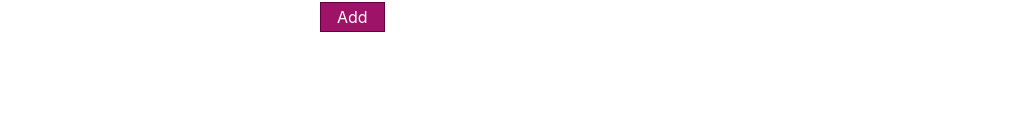
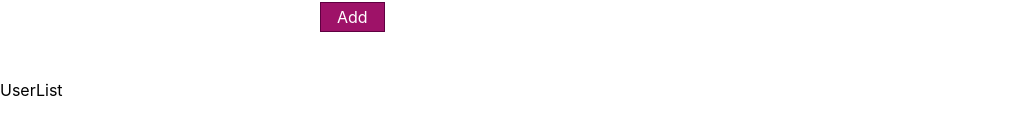
Before and after one commit to al-jabir/task-form, a React (Create React App) app: page / in a window 1280 px wide. Shown: the part 172-306 px from the top of the page, without its empty margins (0-1029 px from the left). Built offline with nearby package versions, Linux system fonts and the light colour scheme.

Commit message:
some add

```diff
--- a/src/App.js
+++ b/src/App.js
@@ -1,10 +1,20 @@
-import React from "react";
+import React, { useState } from "react";
 import AddUser from "./Components/Users/AddUsers/AddUser";
+import UserList from "./Components/Users/UserLists/UserList";
 
 const App = () => {
+  const [userList, setUserList] = useState([]);
+
+  const itemListHandle = (name, age) => {
+    setUserList((prevList) => {
+      return [...prevList, { name: name, age: age }];
+    });
+  };
+
   return (
     <>
-      <AddUser />
+      <AddUser onAddUserHandle={itemListHandle} />
+      <UserList item={userList} />
     </>
   );
 };
```
